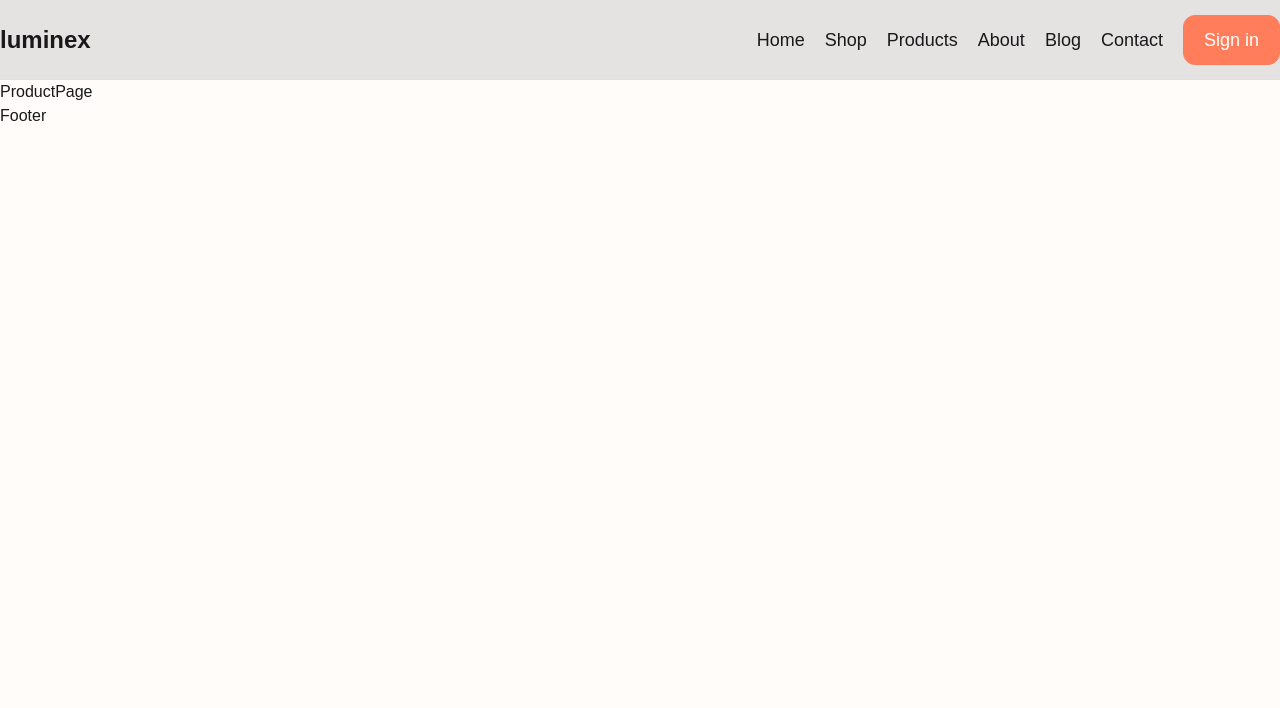
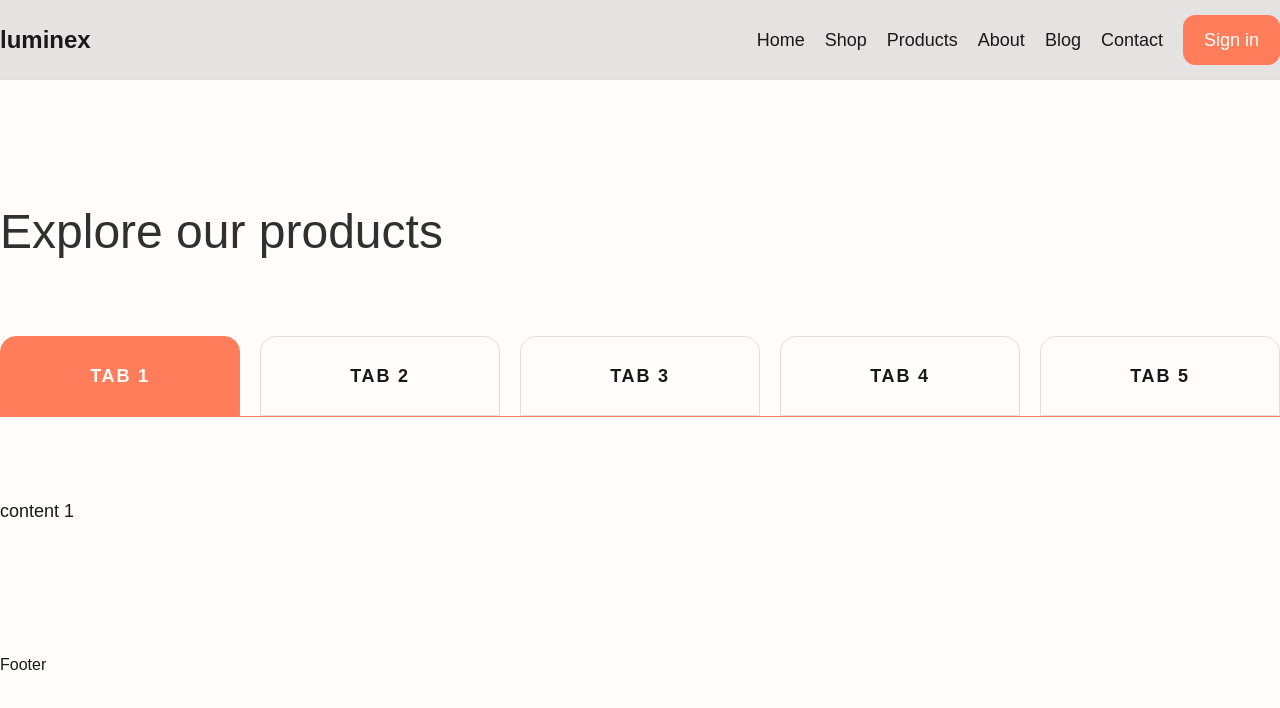
Before and after one commit to kajal-rekha/luminex-client, a Next.js app: page /products in a window 1280 px wide. Shown: the top 708 px of the page. Built offline with nearby package versions, Linux system fonts and the light colour scheme; a web font is replaced by a local one.

Commit message:
horizontal tab added

```diff
--- a/app/(home)/page.tsx
+++ b/app/(home)/page.tsx
@@ -1,11 +1,13 @@
+import ProductPage from "../products/page";
 import Shop from "../shop/page";
 import Slider from "./_components/Slider";
 
 const HomePage = () => {
   return (
-    <main className="mt-20">
+    <main className="">
       <Slider />
       <Shop />
+      <ProductPage />
     </main>
   );
 };
--- a/app/globals.css
+++ b/app/globals.css
@@ -33,7 +33,7 @@ small {
 }
 
 .sp {
-  @apply py-40;
+  @apply py-32;
 }
 
 .eq {
--- a/app/products/page.tsx
+++ b/app/products/page.tsx
@@ -1,7 +1,10 @@
-import React from "react";
+import Products from "@/components/products/Products";
+
 
 const ProductPage = () => {
-  return <main >ProductPage</main>;
+  return <main >
+    <Products/>
+  </main>;
 };
 
 export default ProductPage;
--- a/app/shop/page.tsx
+++ b/app/shop/page.tsx
@@ -7,7 +7,7 @@ const Shop = () => {
   return (
     <section className="wrapper sp ">
       <div className="text-center">
-        <SectionTitle title="WELCOME TO OUR JEWELRY SHOP" />
+        <SectionTitle title="Welcome to our jewllery shop" />
         <div className="mx-auto -mt-7">
           <Image
             src="https://res.cloudinary.com/dh0ado2ir/image/upload/v1701586392/14-icon_tardgm.png"
@@ -30,13 +30,13 @@ const Shop = () => {
 
       <div className="mt-40">
         <div className="grid grid-cols-1 md:grid-cols-2 gap-10">
-          <div className="img w-full">
+          <div className="img w-full group overflow-hidden">
             <Image
               src="https://res.cloudinary.com/dh0ado2ir/image/upload/v1701588826/lookbook-1_kfnk3o.jpg"
               alt=""
-              width={600}
+              width={650}
               height={500}
-              className="w-full"
+              className=" eq w-full group-hover:scale-125"
             />
           </div>
           <div className=" text-center mx-auto mt-[22%] ">
@@ -57,7 +57,7 @@ const Shop = () => {
             </div>
           </div>
         </div>
-        <div className="content-2 grid grid-cols-1 md:grid-cols-2  gap-10  mt-20">
+        <div className="content-2 grid grid-cols-1 md:grid-cols-2 gap-10 mt-20 -mb-28">
           <div className=" text-center mx-auto mt-[22%]">
             <h3 className="text-orange font-medium">
               Unparalleled Beauty, Uniquely Crafted
@@ -75,13 +75,13 @@ const Shop = () => {
               </Link>
             </div>
           </div>
-          <div className="img w-full ">
+          <div className="img w-full group overflow-hidden">
             <Image
               src="https://res.cloudinary.com/dh0ado2ir/image/upload/v1701588986/banner-3_rmntld.jpg"
               alt=""
-              width={600}
+              width={650}
               height={500}
-              className="w-full"
+              className="eq w-full group-hover:scale-125"
             />
           </div>
         </div>
--- /dev/null
+++ b/components/products/Products.tsx
@@ -0,0 +1,21 @@
+import HorizontalTab from "../ui/HorizontalTab";
+import SectionTitle from "../ui/SectionTitle";
+
+const Products = () => {
+  return (
+    <section className="wrapper sp ">
+      <SectionTitle title="Explore our products" />
+      <div className="mt-20">
+        <HorizontalTab tabs={["tab 1", "tab 2", "tab 3", "tab 4", "tab 5"]}>
+          <p>content 1</p>
+          <p>content 2</p>
+          <p>content 3</p>
+          <p>content 4</p>
+          <p>content 5</p>
+        </HorizontalTab>
+      </div>
+    </section>
+  );
+};
+
+export default Products;
--- /dev/null
+++ b/components/ui/HorizontalTab.tsx
@@ -0,0 +1,62 @@
+"use client";
+
+import { cn } from "@/lib/utils";
+import React, { useCallback, useState } from "react";
+
+interface HorizontalTabProps {
+  tabs: string[];
+  children: React.ReactNode;
+  onClick?: () => void;
+}
+
+const HorizontalTab: React.FC<HorizontalTabProps> = ({
+  tabs,
+  children,
+  onClick,
+}) => {
+  const [shouldOpenTab, setShouldOpenTab] = useState<number>(0);
+
+  const handleClick = useCallback(
+    (index: number) => {
+      setShouldOpenTab(index);
+      onClick && onClick;
+    },
+    [onClick]
+  );
+  return (
+    <div className="flex flex-col gap-20">
+      {/* TABS */}
+      <div className="flex gap-5 items-center self-center border-b border-orange">
+        {tabs?.map((tab: string, index: number) => (
+          <button
+            onClick={() => handleClick(index)}
+            key={index}
+            className={cn(
+              "eq border-gray flex h-[5rem] w-[15rem] items-center justify-center whitespace-nowrap border px-6 py-3 text-center text-lg font-semibold uppercase tracking-widest rounded-tl-2xl rounded-tr-2xl",
+
+              shouldOpenTab === index && "border-orange bg-orange text-light"
+            )}
+          >
+            {tab}
+          </button>
+        ))}
+      </div>
+
+      {/* CONTENTS */}
+      <div>
+        {React.Children.toArray(children)?.map(
+          (item: React.ReactNode, index: number) => (
+            <div
+              className={cn(shouldOpenTab === index ? "block" : "hidden")}
+              key={index}
+            >
+              {item}
+            </div>
+          )
+        )}
+      </div>
+    </div>
+  );
+};
+
+export default HorizontalTab;
```
